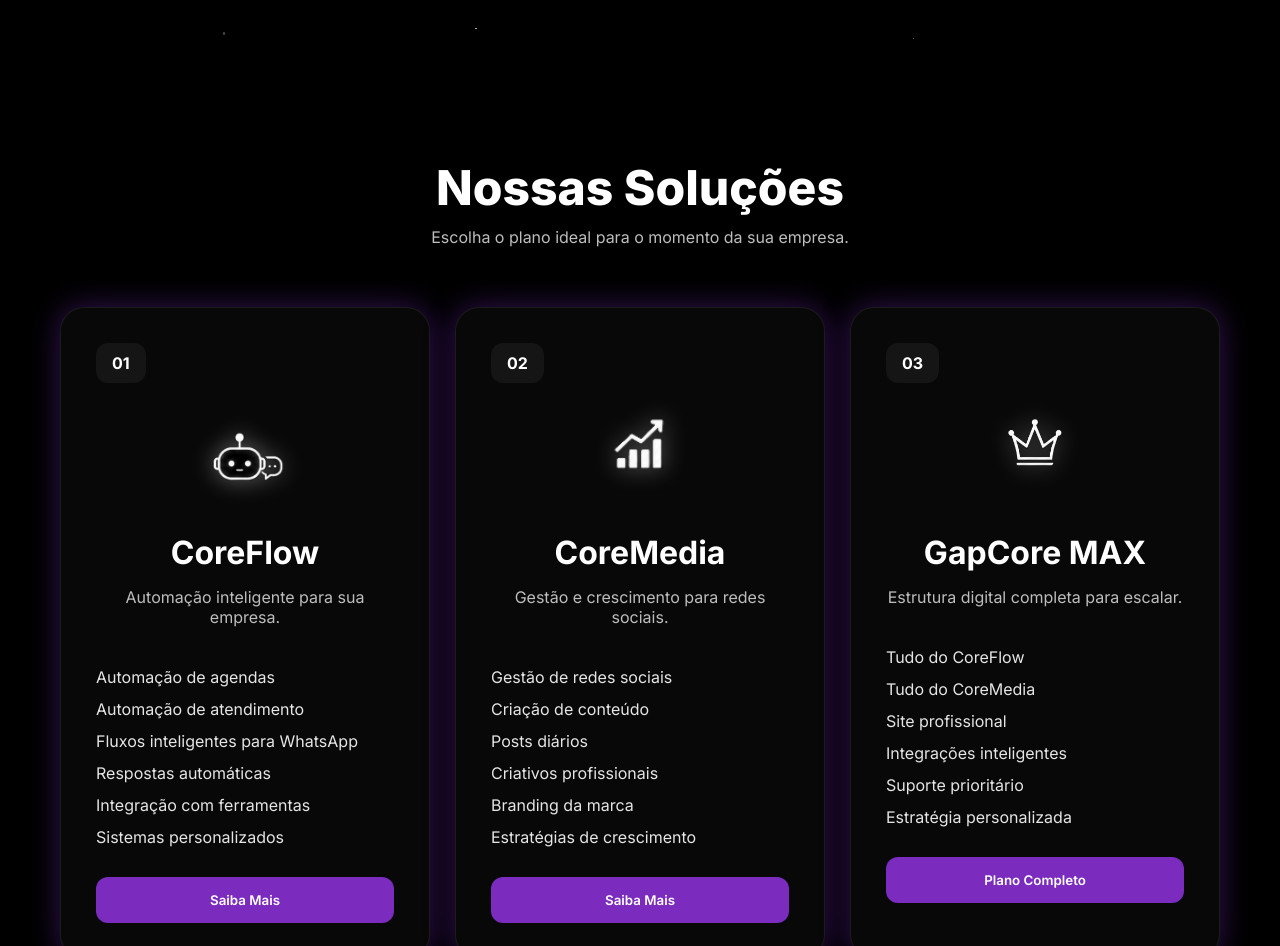
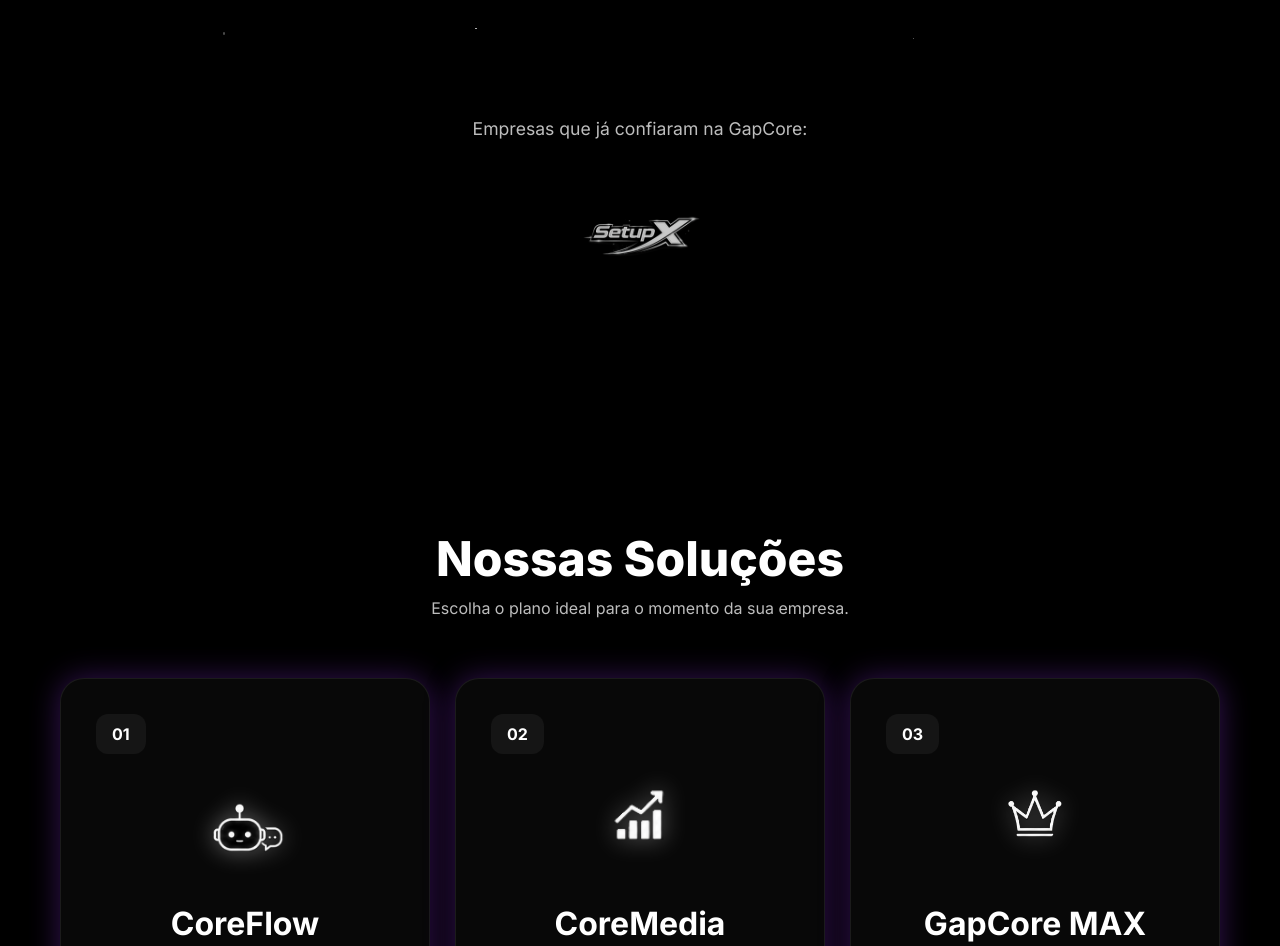
Before and after one commit to Gapcore/GapCode, a plain HTML site: page site.html in a window 1280 px wide. Shown: the part 762-1708 px from the top of the page. Drawn offline with Linux system fonts and the light colour scheme.

Commit message:
clientes e saiba mais

```diff
--- a/site.css
+++ b/site.css
@@ -265,6 +265,14 @@ header{
     background:#9333ea;
 }
 
+.plans{
+    max-width:1200px;
+    margin:0 auto;
+    padding:150px 20px; /* era 120px */
+    position:relative;
+    z-index:2;
+}
+
 /* img planos */
 
 .plan-icon1{
@@ -293,3 +301,43 @@ header{
     object-fit:contain;
     filter:drop-shadow(0 0 12px rgba(255,255,255,.35));
 }
+
+/* botão saiba mais (planos) */
+html {
+    scroll-behavior: smooth;
+}
+
+ /* clientes */
+
+
+.clients{
+    padding: 80px 20px;
+    text-align: center;
+}
+
+.clients-title{
+    color: #bdbdbd;
+    font-size: 1.1rem;
+    margin-bottom: 40px;
+}
+
+.clients-logos{
+    display: flex;
+    justify-content: center;
+    align-items: center;
+    gap: 80px;
+    flex-wrap: wrap;
+}
+
+.clients-logos img{
+    max-width: 220px;
+    max-height: 120px;
+    object-fit: contain;
+    opacity: .8;
+    transition: .3s;
+}
+
+.clients-logos img:hover{
+    opacity: 1;
+    transform: scale(1.05);
+}
--- a/site.html
+++ b/site.html
@@ -66,7 +66,7 @@
             Entrar em contato
             </a>
 
-                <a href="#" class="btn-secondary">
+                <a href="#planos" class="btn-secondary">
                     Saiba mais
                 </a>
 
@@ -76,7 +76,24 @@
 
     </main>
 
-<section class="plans">
+</main>
+
+<section class="clients">
+
+    <p class="clients-title">
+        Empresas que já confiaram na GapCore:
+    </p>
+
+    <div class="clients-logos">
+
+        <img src="cliente1.png" alt="Cliente 1">
+
+
+    </div>
+
+</section>
+
+<section id="planos" class="plans">
 
     <div class="section-title">
         <h2>Nossas Soluções</h2>
--- a/site.js
+++ b/site.js
@@ -19,3 +19,14 @@ for(let i = 0; i < 120; i++){
 
     particles.appendChild(star);
 }
+
+const btnSaibaMais = document.querySelector(".btn-secondary");
+
+btnSaibaMais.addEventListener("click", function(e) {
+    e.preventDefault();
+
+    document.querySelector("#planos").scrollIntoView({
+        behavior: "smooth",
+        block: "start"
+    });
+});
```
Also changed, not shown: cliente1.png (added).
